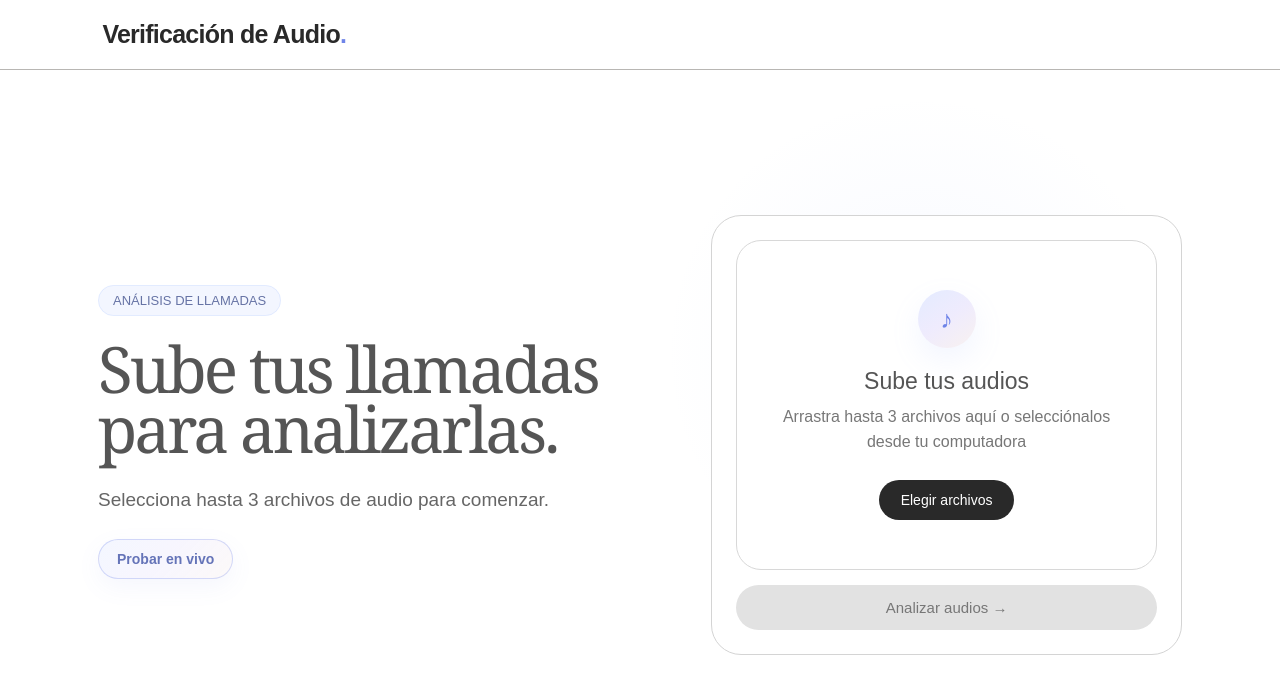
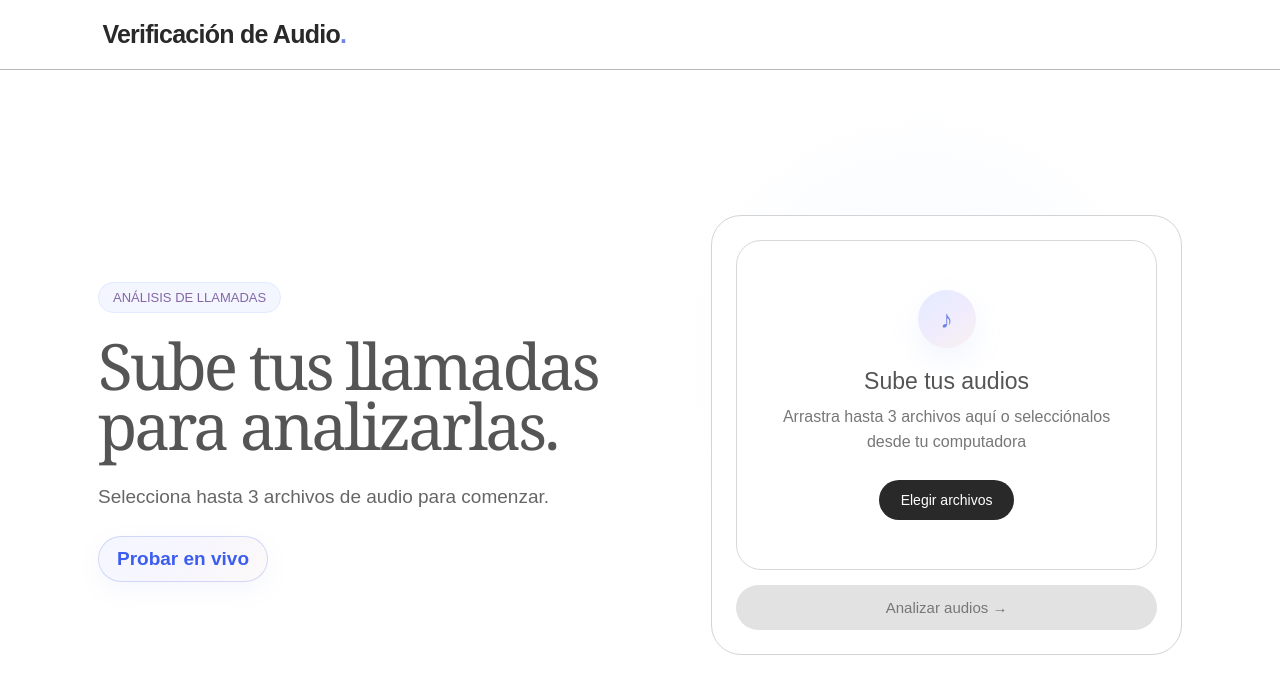
Before and after one commit to UnMenn/mlh2026-altur, a React (Vite) app in the folder frontend/: page / in a window 1280 px wide. Shown: the top 694 px of the page. Built offline with nearby package versions, Linux system fonts and the light colour scheme.

Commit message:
Update App.css

```diff
--- a/frontend/src/App.css
+++ b/frontend/src/App.css
@@ -1,7 +1,7 @@
 :root {
-  --altur-blue: #91afff;
+  --altur-blue: #2f64f7;
   --altur-blue-deep: #6f84e8;
-  --altur-lilac: #b5a5f6;
+  --altur-lilac: #b5a5f8;
   --altur-peach: #d7aaa1;
 
   --altur-gradient:
@@ -108,7 +108,7 @@
   background:
     rgba(145, 175, 255, 0.11);
 
-  color: #6673a5;
+  color: #8466a5;
 
   font-size: 13px;
 
@@ -670,7 +670,7 @@
 }
 
 .colorAcustica {
-  background: #7f91e8;
+  background: #000000;
 }
 
 .colorComportamiento {
@@ -704,16 +704,16 @@
 
   background:
     linear-gradient(
-      135deg,
+      130deg,
       rgba(145, 175, 255, 0.10),
       rgba(181, 165, 246, 0.10),
       rgba(215, 170, 161, 0.07)
     );
 
-  color: #6574b8;
+  color: #254aede3;
 
-  font-size: 14px;
-  font-weight: 600;
+  font-size: 19px;
+  font-weight: 700;
 
   text-decoration: none;
 
@@ -730,18 +730,18 @@
 .live-demo-link:hover {
   transform: translateY(-2px);
 
-  border-color: rgba(111, 132, 232, 0.48);
+  border-color: rgba(232, 81, 246, 0.996);
 
   background:
     linear-gradient(
       135deg,
-      rgba(145, 175, 255, 0.16),
-      rgba(181, 165, 246, 0.15),
-      rgba(215, 170, 161, 0.10)
+      rgba(131, 156, 224, 0.87),
+      rgba(22, 22, 251, 0.15),
+      rgba(233, 76, 29, 0.698)
     );
 
   box-shadow:
-    0 12px 30px rgba(111, 132, 232, 0.12);
+    0 12px 30px rgba(26, 36, 231, 0.12);
 }
 
 .live-demo-link:active {
```
